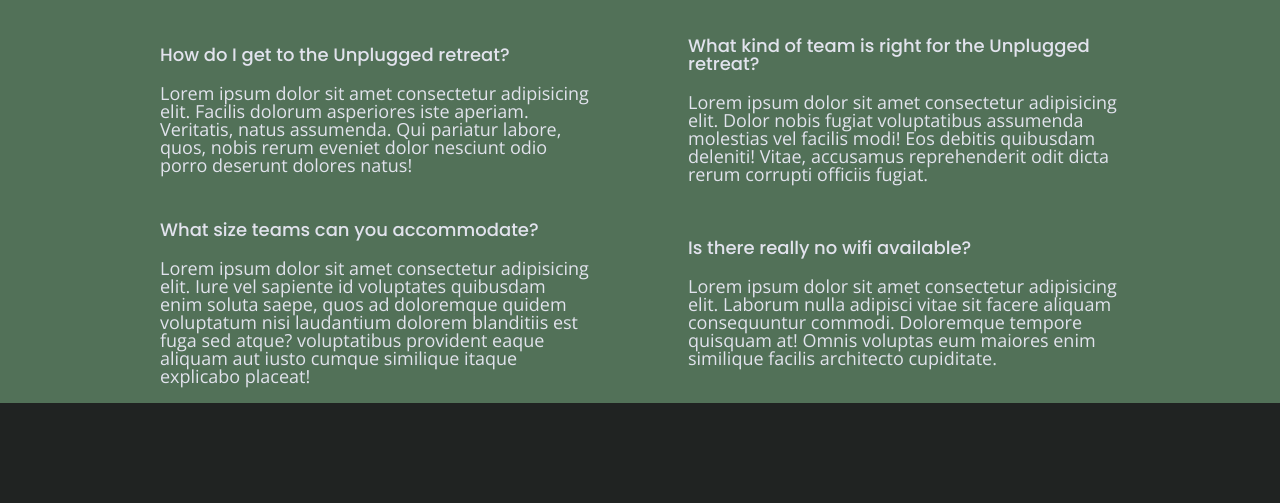
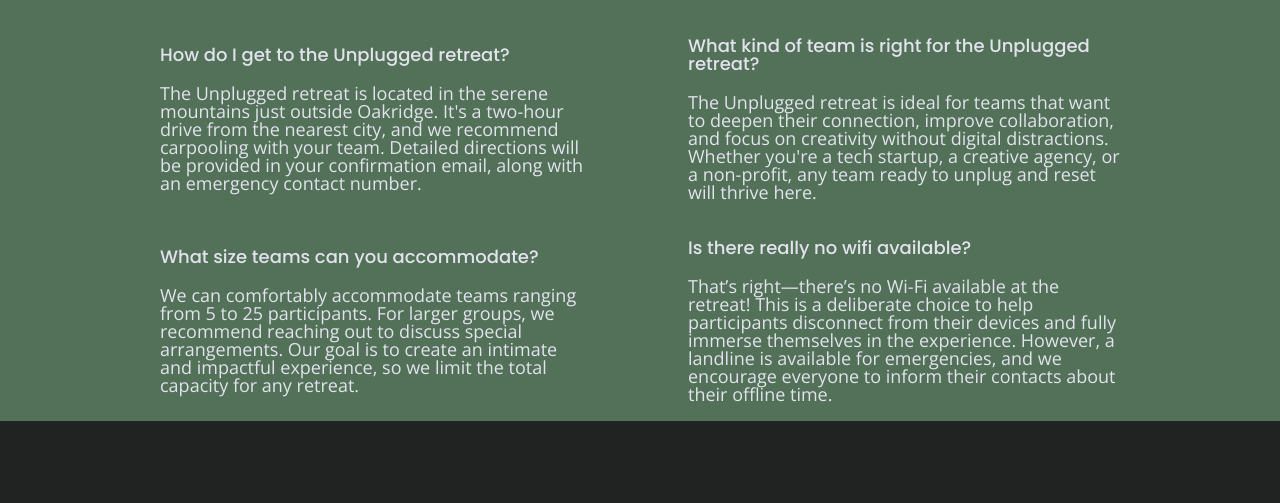
Before and after one commit to rontab95/unplugged, a website: page faq/index.html in a window 1280 px wide. Shown: the part 219-722 px from the top of the page. Drawn offline with nearby package versions, Linux system fonts and the light colour scheme.

Commit message:
Update index.html

```diff
--- a/faq/index.html
+++ b/faq/index.html
@@ -36,7 +36,7 @@
     <header>
       <div class="content-wrapper">
         <figure>
-          <a href="../">
+
             <img src="../img/unpluggedlogo.png" alt="unplugged logo" />
           </a>
         </figure>
@@ -45,6 +45,7 @@
           <ul>
             <li><a href="../index.html" target="_blank">Home</a></li>
           <li><a href="../about/index.html" target="_blank">About</a></li>
+
           </ul>
         </nav>
       </div>
@@ -56,30 +57,35 @@
         <div class="faq-content">
           <h4>How do I get to the Unplugged retreat?</h4>
           <p>
-            Lorem ipsum dolor sit amet consectetur adipisicing elit. Facilis dolorum asperiores iste aperiam. Veritatis, natus assumenda.
-            Qui pariatur labore, quos, nobis rerum eveniet dolor nesciunt odio porro deserunt dolores natus!
+            The Unplugged retreat is located in the serene mountains just outside Oakridge.
+            It's a two-hour drive from the nearest city, and we recommend carpooling with your team.
+            Detailed directions will be provided in your confirmation email, along with an emergency contact number.
           </p>
         </div>
         <div class="faq-content">
           <h4>What kind of team is right for the Unplugged retreat?</h4>
           <p>
-            Lorem ipsum dolor sit amet consectetur adipisicing elit. Dolor nobis fugiat voluptatibus assumenda molestias vel facilis modi! Eos debitis quibusdam deleniti! Vitae,
-            accusamus reprehenderit odit dicta rerum corrupti officiis fugiat.
+            The Unplugged retreat is ideal for teams that want to deepen their connection, improve collaboration,
+            and focus on creativity without digital distractions. Whether you're a tech startup,
+            a creative agency, or a non-profit, any team ready to unplug and reset will thrive here.
           </p>
         </div>
         <div class="faq-content">
           <h4>What size teams can you accommodate?</h4>
           <p>
-            Lorem ipsum dolor sit amet consectetur adipisicing elit. Iure vel sapiente id voluptates quibusdam enim soluta saepe,
-            quos ad doloremque quidem voluptatum nisi laudantium dolorem blanditiis est fuga sed atque?
-            voluptatibus provident eaque aliquam aut iusto cumque similique itaque explicabo placeat!
+            We can comfortably accommodate teams ranging from 5 to 25 participants.
+            For larger groups, we recommend reaching out to discuss special arrangements.
+            Our goal is to create an intimate and impactful experience,
+            so we limit the total capacity for any retreat.
           </p>
         </div>
         <div class="faq-content">
           <h4>Is there really no wifi available?</h4>
           <p>
-           Lorem ipsum dolor sit amet consectetur adipisicing elit. Laborum nulla adipisci vitae sit facere aliquam consequuntur commodi.
-           Doloremque tempore quisquam at! Omnis voluptas eum maiores enim similique facilis architecto cupiditate.
+            That’s right—there’s no Wi-Fi available at the retreat!
+            This is a deliberate choice to help participants disconnect from their devices
+            and fully immerse themselves in the experience. However, a landline is available for emergencies,
+            and we encourage everyone to inform their contacts about their offline time.
           </p>
         </div>
       </div>
```
